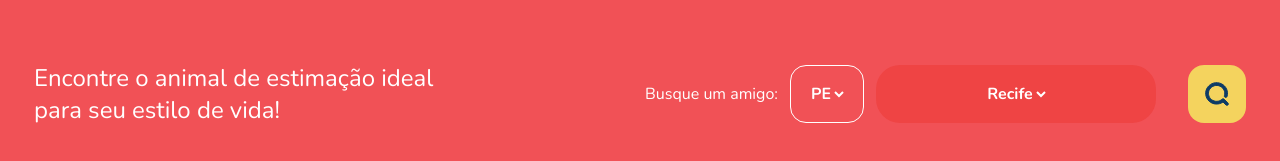
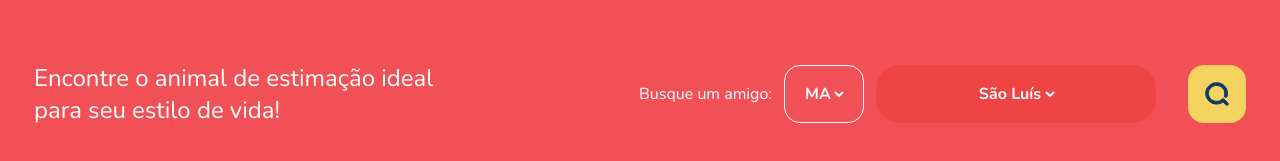
Before and after one commit to eu-pedro/find-a-friend-frontend, a Next.js app: page / in a window 1280 px wide. Shown: the part 443-604 px from the top of the page. Built offline with nearby package versions, Linux system fonts and the light colour scheme.

Commit message:
refactor: alterando estado e cidade do select

```diff
--- a/src/app/(home)/page.tsx
+++ b/src/app/(home)/page.tsx
@@ -37,7 +37,7 @@ export default function HomePage() {
                   id="state"
                   className=" text-white outline-none font-bold bg-red-300"
                 >
-                  <option value="PE">PE</option>
+                  <option value="PE">MA</option>
                 </select>
               </div>
 
@@ -47,7 +47,7 @@ export default function HomePage() {
                   id="city"
                   className="bg-red-500 text-white text-center outline-none border-none font-bold "
                 >
-                  <option value="recife">Recife</option>
+                  <option value="recife">São Luís</option>
                 </select>
               </div>
             </div>
```
